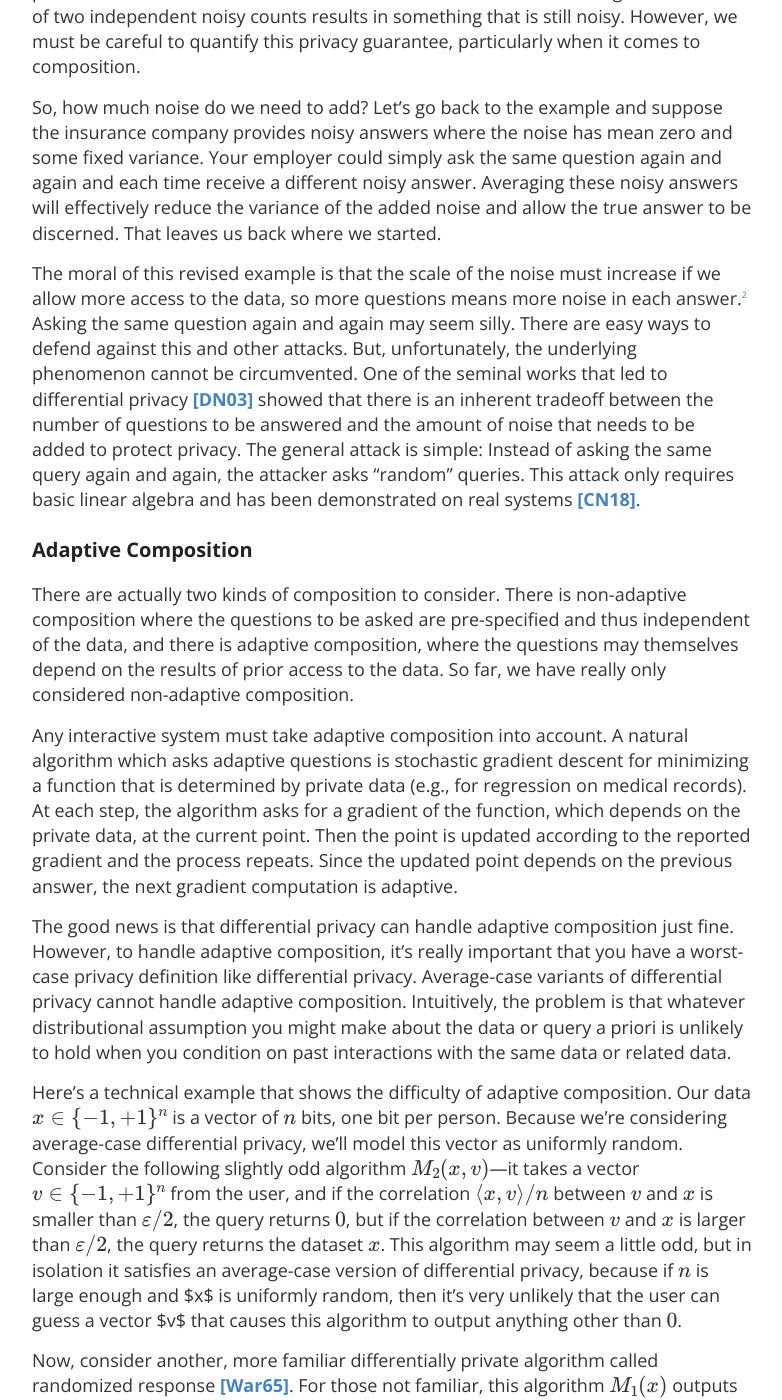
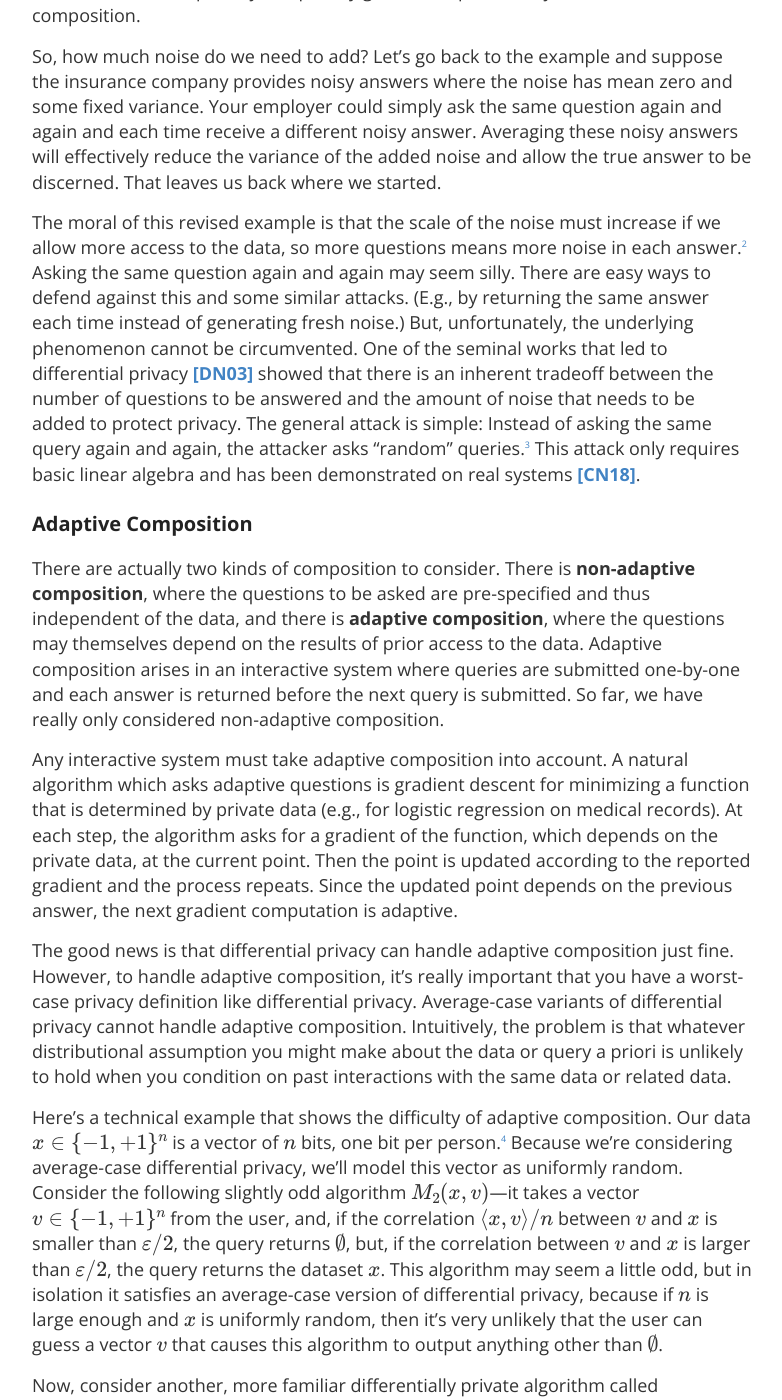
Before and after one commit to differentialprivacy/differentialprivacy, a Jekyll site: the page built from _posts/2020-08-14-average-case-dp-composition.md, in a window 1280 px wide and 1400 px high, scrolled down 2125 px. Shown: the whole window, without its empty margins (248-1030 px from the left). Built offline with Jekyll 4.4.1, drawn with Linux system fonts in a browser that asks for light colours; comment, search, counter and statistics services are not loaded; some of the changed text lies outside the part shown.

Commit message:
general edits

```diff
--- a/_posts/2020-08-14-average-case-dp-composition.md
+++ b/_posts/2020-08-14-average-case-dp-composition.md
@@ -39,28 +39,30 @@ Since the noise is unknown to *any* potential adversary, it introduces uncertain
 So, how much noise do we need to add? Let's go back to the example and suppose the insurance company provides noisy answers where the noise has mean zero and some fixed variance. Your employer could simply ask the same question again and again and each time receive a different noisy answer. Averaging these noisy answers will effectively reduce the variance of the added noise and allow the true answer to be discerned. That leaves us back where we started.
 
 The moral of this revised example is that the scale of the noise must increase if we allow more access to the data, so more questions means more noise in each answer.[^2]
-Asking the same question again and again may seem silly. There are easy ways to defend against this and other attacks. But, unfortunately, the underlying phenomenon cannot be circumvented. One of the seminal works that led to differential privacy [**[DN03]**](https://dl.acm.org/doi/10.1145/773153.773173 "Irit Dinur, Kobbi Nissim. Revealing Information While Preserving Privacy. PODS 2003") showed that there is an inherent tradeoff between the number of questions to be answered and the amount of noise that needs to be added to protect privacy. The general attack is simple: Instead of asking the same query again and again, the attacker asks "random" queries. This attack only requires basic linear algebra and has been demonstrated on real systems [**[CN18]**](https://arxiv.org/abs/1810.05692 "Aloni Cohen, Kobbi Nissim. Linear Programming Reconstruction in Practice.").
+Asking the same question again and again may seem silly. There are easy ways to defend against this and some similar attacks. (E.g., by returning the same answer each time instead of generating fresh noise.) But, unfortunately, the underlying phenomenon cannot be circumvented. One of the seminal works that led to differential privacy [**[DN03]**](https://dl.acm.org/doi/10.1145/773153.773173 "Irit Dinur, Kobbi Nissim. Revealing Information While Preserving Privacy. PODS 2003") showed that there is an inherent tradeoff between the number of questions to be answered and the amount of noise that needs to be added to protect privacy. The general attack is simple: Instead of asking the same query again and again, the attacker asks "random" queries.[^3] This attack only requires basic linear algebra and has been demonstrated on real systems [**[CN18]**](https://arxiv.org/abs/1810.05692 "Aloni Cohen, Kobbi Nissim. Linear Program Reconstruction in Practice. 2018.").
 
 ### Adaptive Composition
 
-There are actually two kinds of composition to consider. There is non-adaptive composition where the questions to be asked are pre-specified and thus independent of the data, and there is adaptive composition, where the questions may themselves depend on the results of prior access to the data. So far, we have really only considered non-adaptive composition.
+There are actually two kinds of composition to consider. There is **non-adaptive composition**, where the questions to be asked are pre-specified and thus independent of the data, and there is **adaptive composition**, where the questions may themselves depend on the results of prior access to the data. Adaptive composition arises in an interactive system where queries are submitted one-by-one and each answer is returned before the next query is submitted. So far, we have really only considered non-adaptive composition.
 
-Any interactive system must take adaptive composition into account.  A natural algorithm which asks adaptive questions is stochastic gradient descent for minimizing a function that is determined by private data (e.g., for regression on medical records). At each step, the algorithm asks for a gradient of the function, which depends on the private data, at the current point. Then the point is updated according to the reported gradient and the process repeats. Since the updated point depends on the previous answer, the next gradient computation is adaptive.
+Any interactive system must take adaptive composition into account.  A natural algorithm which asks adaptive questions is gradient descent for minimizing a function that is determined by private data (e.g., for logistic regression on medical records). At each step, the algorithm asks for a gradient of the function, which depends on the private data, at the current point. Then the point is updated according to the reported gradient and the process repeats. Since the updated point depends on the previous answer, the next gradient computation is adaptive.
 
 The good news is that differential privacy can handle adaptive composition just fine.  However, to handle adaptive composition, it's really important that you have a worst-case privacy definition like differential privacy. Average-case variants of differential privacy cannot handle adaptive composition. Intuitively, the problem is that whatever distributional assumption you might make about the data or query a priori is unlikely to hold when you condition on past interactions with the same data or related data.
 
-Here's a technical example that shows the difficulty of adaptive composition. Our data \\(x \in \\{-1,+1\\}^n\\) is a vector of \\(n\\) bits, one bit per person.  Because we're considering average-case differential privacy, we'll model this vector as uniformly random.  Consider the following slightly odd algorithm \\(M_2(x,v)\\)---it takes a vector \\(v \in \\{-1,+1\\}^n\\) from the user, and if the correlation \\(\langle x, v \rangle / n\\) between \\(v\\) and \\(x\\) is smaller than \\(\varepsilon/2\\), the query returns \\(0\\), but if the correlation between \\(v\\) and \\(x\\) is larger than \\(\varepsilon/2\\), the query returns the dataset \\(x\\).  This algorithm may seem a little odd, but in isolation it satisfies an average-case version of differential privacy, because if \\(n\\) is large enough and $x$ is uniformly random, then it's very unlikely that the user can guess a vector $v$ that causes this algorithm to output anything other than \\(0\\).
+Here's a technical example that shows the difficulty of adaptive composition. Our data \\(x \in \\{-1,+1\\}^n\\) is a vector of \\(n\\) bits, one bit per person.[^4]  Because we're considering average-case differential privacy, we'll model this vector as uniformly random.  Consider the following slightly odd algorithm \\(M_2(x,v)\\)---it takes a vector \\(v \in \\{-1,+1\\}^n\\) from the user, and, if the correlation \\(\langle x, v \rangle / n\\) between \\(v\\) and \\(x\\) is smaller than \\(\varepsilon/2\\), the query returns \\(\\emptyset\\), but, if the correlation between \\(v\\) and \\(x\\) is larger than \\(\varepsilon/2\\), the query returns the dataset \\(x\\).  This algorithm may seem a little odd, but in isolation it satisfies an average-case version of differential privacy, because if \\(n\\) is large enough and \\(x\\) is uniformly random, then it's very unlikely that the user can guess a vector \\(v\\) that causes this algorithm to output anything other than \\(\\emptyset\\).
 
-Now, consider another, more familiar differentially private algorithm called randomized response [**[War65]**](https://www.jstor.org/stable/2283137?seq=1 "Stanley Warner. Randomized Response: A Survey Technique for Eliminating Evasive Answer Bias. Journal of the American Statistical Association 1965.").  For those not familiar, this algorithm \\(M_1(x)\\) outputs a vector \\(y \in \{0,1\}^n\\), where \\(y_i\\) is slightly more likely to be \\(x_i\\) than \\(-x_i\\).  Specifically, we set \\(y_i = x_i\\) with probability \\((1+\varepsilon)/2\\) and \\(y_i = - x_i\\) otherwise. This satisfies \\(\log(\frac{1+\varepsilon}{1-\varepsilon})\\)-differential privacy or, roughly, \\(2\varepsilon\\)-differential privacy. The upshot is that we obtain a vector \\(y\\) where the correlation between \\(x\\) and \\(y\\) is about \\(\varepsilon\\), i.e. \\(\langle x , y \rangle / n \approx \varepsilon\\)
+Now, consider another, more familiar differentially private algorithm called randomized response [**[W65]**](https://www.jstor.org/stable/2283137?seq=1 "Stanley Warner. Randomized Response: A Survey Technique for Eliminating Evasive Answer Bias. Journal of the American Statistical Association 1965.").  For those not familiar, this algorithm \\(M_1(x)\\) outputs a vector \\(y \in \\\{0,1\\\}^n\\), where \\(y_i\\) is slightly more likely to be \\(x_i\\) than \\(-x_i\\).  Specifically, we set \\(y_i = x_i\\) with probability \\((1+\varepsilon)/2\\) and \\(y_i = - x_i\\) otherwise. This satisfies \\(\log(\frac{1+\varepsilon}{1-\varepsilon})\\)-differential privacy or, roughly, \\(2\varepsilon\\)-differential privacy. The upshot is that we obtain a vector \\(y\\) where the correlation between \\(x\\) and \\(y\\) is about \\(\varepsilon\\), i.e. \\(\langle x , y \rangle / n \approx \varepsilon\\)
 
-OK, so \\(M_1\\) and \\(M_2\\) both satisfy strong average-case versions of differential privacy when the data is uniform, but what about their composition?  Well, the bad news is that running \\(y = M_1(x)\\) followed by \\(M_2(x,y)\\) is going to return the dataset \\(x\\) with probability approaching 100%!  That's because \\(y\\) was designed precisely to be a vector with correlation about \\(\varepsilon\\) with \\(x\\), and this is exactly the key that gets \\(M_2\\) to unlock the dataset.  What went wrong here is that even if \\(x\\) really is uniformly random, it's very far from it when conditioned on the output \\(M_1(x)\\). To analyze \\(M_2(x,y)\\) we must look at the distribution of \\(x\\) conditioned on \\(y\\). This distribution is going to be messy and may as well be a worst-case distribution, which means we must leave the realm of average-case privacy.
+OK, so \\(M_1\\) and \\(M_2\\) both satisfy strong average-case versions of differential privacy when the data is uniform, but what about their composition?  Well, the bad news is that running \\(y = M_1(x)\\) followed by \\(M_2(x,y)\\) is going to return the dataset \\(x\\) with probability approaching 100%!  That's because \\(y\\) was designed precisely to be a vector with correlation about \\(\varepsilon\\) with \\(x\\), and this is exactly the key that gets \\(M_2\\) to unlock the dataset.
+
+What went wrong here is that, even if \\(x\\) really is uniformly random, it's very far from it when conditioned on the output \\(y=M_1(x)\\). To analyze \\(M_2(x,y)\\) we must look at the distribution of \\(x\\) conditioned on \\(y\\). This distribution is going to be messy and may as well be a worst-case distribution, which means we must leave the realm of average-case privacy.
 
 ### Conclusion
-Composition is what allows us to design sophisticated differentially private algorithms out of simple building blocks -- as long as each part is differentially private, the overall system is too. And it's what allows one organization to release differentially private statistics without having to understand the entire ecosystem of related information that has been or will be released. In short, it is what allows differential privacy to deal with the complexities of the real world.
+Composition is what allows us to design sophisticated differentially private algorithms out of simple building blocks---as long as each part is differentially private, the overall system is too. And it's what allows one organization to release differentially private statistics without having to understand the entire ecosystem of related information that has been or will be released. In short, it is what allows differential privacy to deal with the complexities of the real world.
 
 It is unlikely that differential privacy would have taken off as a field of research without this composition property. Any proposal for an alternative approach to privacy-preserving data analysis should first be evaluated in terms of how it handles composition.
 
-This post only scratches the surface. We will leave you with some pointers to further reading on the topic:
+This post only scratches the surface. In particular, we haven't talked about the quantitative aspects of composition; that's where the fun really begins. We will leave you with some pointers to further reading on the topic:
 
 * [**[DSSU17]**](https://privacytools.seas.harvard.edu/publications/exposed-survey-attacks-private-data "Cynthia Dwork, Adam Smith, Thomas Steinke, Jonathan Ullman. Exposed! A Survey of Attacks on Private Data. Annual Review of Statistics and its Applications 2017.") This is a survey of attacks which explains quantitatively the relationship between noise, number of questions, and privacy risks.
 * [**[KOV15]**](https://arxiv.org/abs/1311.0776 "Peter Kairouz, Sewoong Oh, Pramod Viswanath. The Composition Theorem for Differential Privacy. ICML 2015.") [**[MV15]**](https://arxiv.org/abs/1507.03113 "Jack Murtagh, Salil Vadhan. The Complexity of Computing the Optimal Composition of Differential Privacy. TCC 2016") [**[DR16]**](https://arxiv.org/abs/1603.01887 "Cynthia Dwork, Guy Rothbum. Concentrated Differential Privacy.") [**[BS16]**](https://arxiv.org/abs/1605.02065 "Mark Bun, Thomas Steinke. Concentrated Differential Privacy: Simplifications, Extensions, and Lower Bounds. TCC 2016.") [**[M17]**](https://arxiv.org/abs/1702.07476 "Ilya Mironov. Renyi Differential Privacy. CSF 2017.") [**[DRS19]**](https://arxiv.org/abs/1905.02383 "Jinshuo Dong, Aaron Roth, Weijie Su. Gaussian Differential Privacy. Journal of the Royal Statistical Society: Series B.") On the positive side, these papers analyze how differential privacy composes, yielding sharp quantitative bounds.
@@ -70,3 +72,7 @@ This post only scratches the surface. We will leave you with some pointers to fu
 [^1]: A good rule of thumb is that, if the number of released values is much larger than the number of people, then a privacy attack is probably possible. This is analogous to the rule from algebra that, if the number of constraints (released values) is greater than the number of unknown variables (people's data), then the unknowns can be worked out.
 
 [^2]: Exactly quantifying how much noise is needed as the number of questions grows leads to the concept of a "privacy budget." That is, we must precisely quantify how differential privacy degrades under composition. This is a very deep topic and is something we hope to discuss in future posts.
+
+[^3]: The queries do not need to be random **[[DY08]](https://iacr.org/archive/crypto2008/51570469/51570469.pdf "Cynthia Dwork, Sergey Yekhanin. New Efficient Attacks on Statistical Disclosure Control Mechanisms. CRYPTO 2008")**. The queries simply need to be "sufficiently distinct", which can be formulated precisely as being nearly orthogonal vectors. Random, or even pseudorandom queries (e.g., hash functions), will almost certainly satisfy this property. In general, it is fairly likely that a set of queries will have this property and allow a reconstruction attack; that is, it is hard to _avoid_ this phenomenon.
+
+[^4]: This representation of the dataset as a vector of bits \\(x \in \\{-1,+1\\}^n \\) is an abstraction. The entries in the dataset would actually be something like a set of pairs \\( \( u_i, x_i \) \\) for \\(i = 1, \cdots, n \\), where \\(u_i\\) is various information that identifies the individual concerned (name, address, race, date of birth, etc.).
```
Also changed, not shown: other parts of _posts/2020-08-14-average-case-dp-composition.md (+3 -3 lines).
